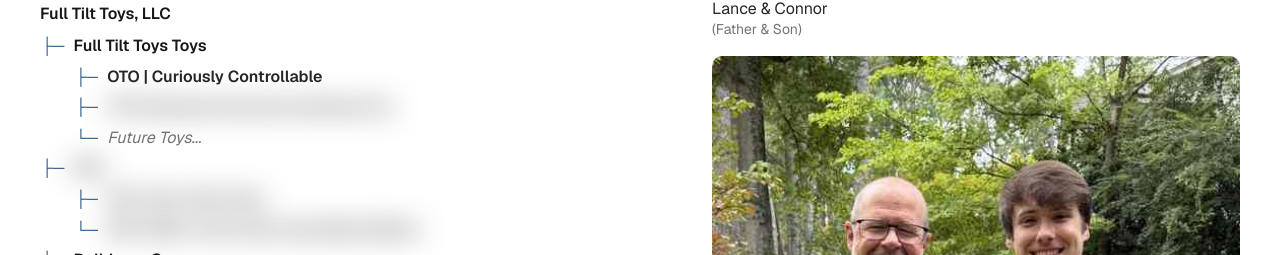
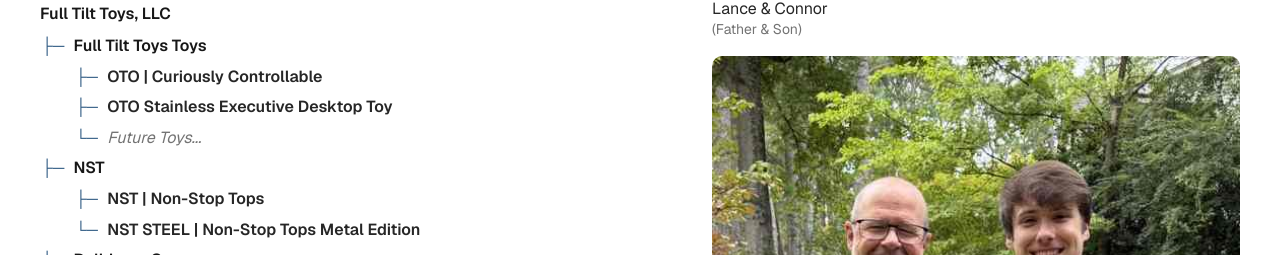
Before and after one commit to FullTiltToys/FullTiltToys.com, a Next.js app: page / in a window 1280 px wide. Both pictures are taken after a click on the heading "More about us". Shown: the part 545-800 px from the top of the page. Built offline with nearby package versions, Linux system fonts and the light colour scheme; a web font is replaced by a local one.

Commit message:
Show upcoming product names clearly in More about us

```diff
--- a/src/app/page.tsx
+++ b/src/app/page.tsx
@@ -27,33 +27,26 @@ const upcoming = [
   {
     name: "OTO Stainless",
     detail: "an executive desktop fidget toy.",
-    teaser: true,
   },
   {
     name: "NST | Non-Stop Tops",
     detail: "an interactive spinning top that spins as long as you can.",
-    teaser: true,
   },
   {
     name: "NST STEEL | Non-Stop Tops Metal Edition",
     detail: "a metal edition spinning top that spins as long as you can.",
-    teaser: true,
   },
 ] as const;
 
 function TimelineList({
   items,
 }: {
-  items: readonly { name: string; detail: string; teaser?: boolean }[];
+  items: readonly { name: string; detail: string }[];
 }) {
   return (
     <ul className="mt-2 space-y-2 text-base leading-7 text-neutral-600">
       {items.map((item) => (
-        <li
-          key={item.name}
-          className={item.teaser ? "product-teaser-copy" : undefined}
-          aria-hidden={item.teaser || undefined}
-        >
+        <li key={item.name}>
           <span className="font-semibold text-neutral-800">{item.name}</span>
           {" - "}
           {item.detail}
@@ -132,10 +125,7 @@ export default function Home() {
                                 </span>
                               </li>
                               <li>
-                                <span
-                                  className="product-teaser-copy font-semibold text-neutral-800"
-                                  aria-hidden
-                                >
+                                <span className="font-semibold text-neutral-800">
                                   OTO Stainless Executive Desktop Toy
                                 </span>
                               </li>
@@ -147,26 +137,17 @@ export default function Home() {
                             </ul>
                           </li>
                           <li>
-                            <span
-                              className="product-teaser-copy font-semibold text-neutral-900"
-                              aria-hidden
-                            >
+                            <span className="font-semibold text-neutral-900">
                               NST
                             </span>
                             <ul>
                               <li>
-                                <span
-                                  className="product-teaser-copy font-semibold text-neutral-800"
-                                  aria-hidden
-                                >
+                                <span className="font-semibold text-neutral-800">
                                   NST | Non-Stop Tops
                                 </span>
                               </li>
                               <li>
-                                <span
-                                  className="product-teaser-copy font-semibold text-neutral-800"
-                                  aria-hidden
-                                >
+                                <span className="font-semibold text-neutral-800">
                                   NST STEEL | Non-Stop Tops Metal Edition
                                 </span>
                               </li>
--- a/src/app/teaser.css
+++ b/src/app/teaser.css
@@ -5,8 +5,7 @@
   user-select: none;
 }
 
-.product-teaser .product-teaser-copy,
-.product-teaser-copy {
+.product-teaser .product-teaser-copy {
   filter: blur(14px);
   pointer-events: none;
   user-select: none;
```
